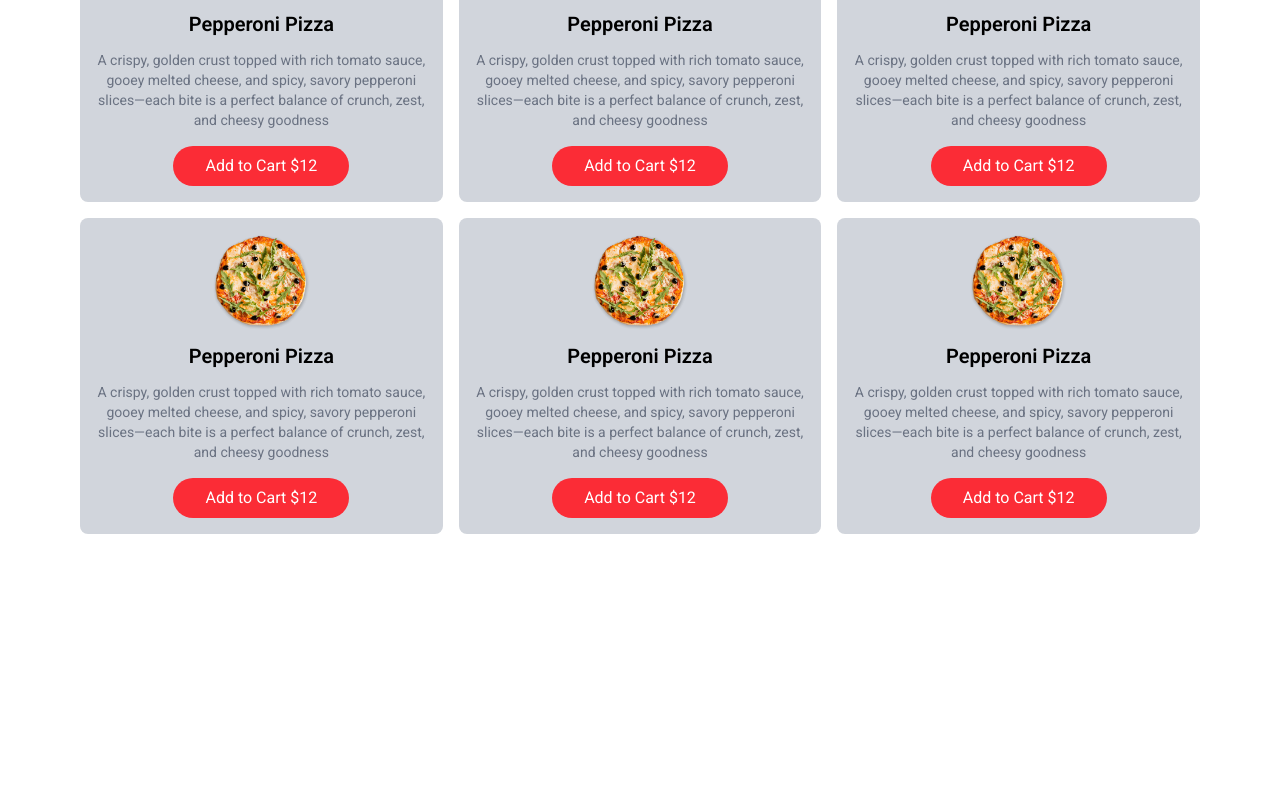
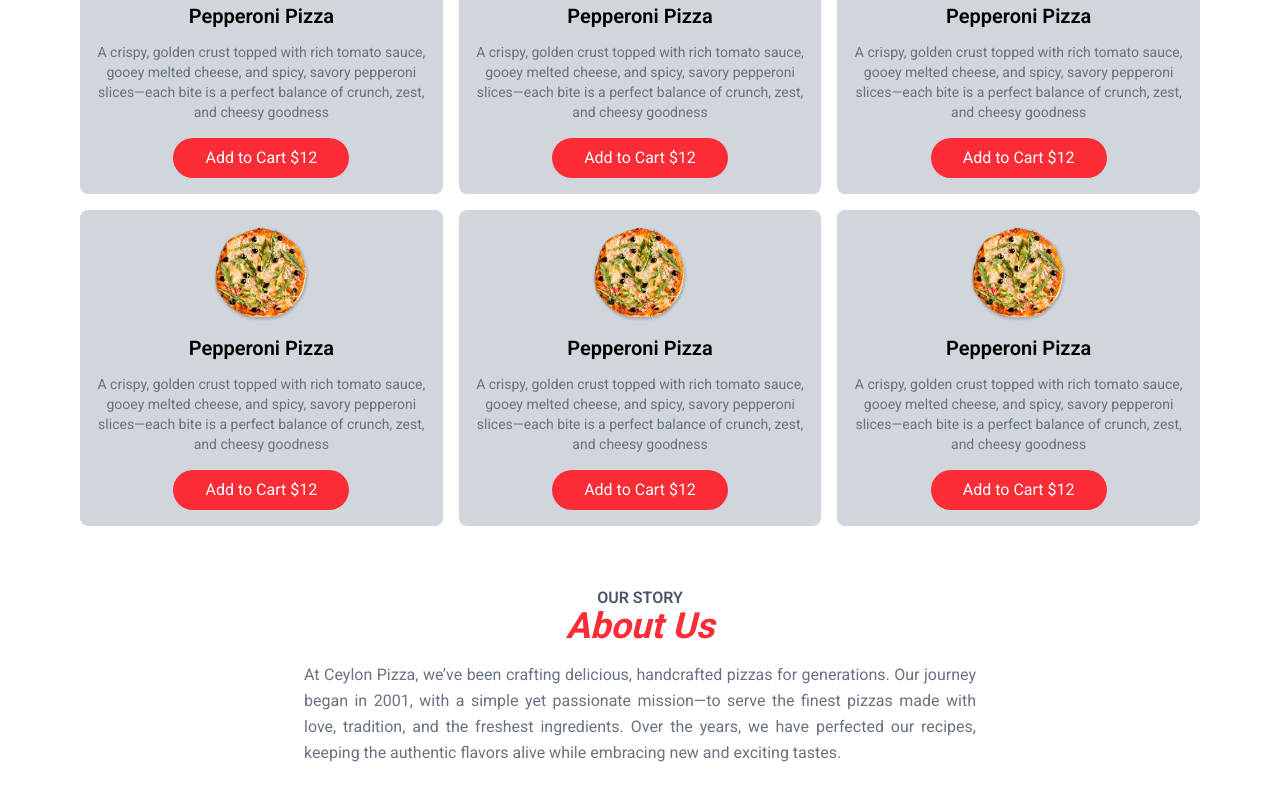
Before and after one commit to Pasan24/Food-Ordering-App, a Next.js app: page / in a window 1280 px wide. Shown: the part 626-1426 px from the top of the page. Before the commit the page ends 1176 px from the top, so only its background shows below. Built offline with nearby package versions, Linux system fonts and the light colour scheme.

Commit message:
added about us section and  sis some styles

```diff
--- a/src/app/page.js
+++ b/src/app/page.js
@@ -3,6 +3,7 @@ import Link from "next/link";
 import Header from "@/components/layout/Header";
 import Hero from "@/components/layout/Hero";
 import HomeMenu from "@/components/layout/HomeMenu";
+import SectionHeaders from "@/components/layout/SectionHeaders";
 
 export default function Home() {
   return (
@@ -10,6 +11,21 @@ export default function Home() {
     <Header/>
     <Hero/>
     <HomeMenu/>
+
+    <section  className='text-center my-16'>
+      <SectionHeaders
+        subHeader={'Our Story'}
+        mainHeader={'About Us'}
+      />
+
+      <p className="max-w-2xl mx-auto mt-4 text-gray-500 text-justify leading-relaxed">
+        At Ceylon Pizza, we’ve been crafting delicious, handcrafted pizzas for generations. Our journey began in 2001,
+        with a simple yet passionate mission—to serve the finest pizzas made with love, tradition, and the
+        freshest ingredients. Over the years, we have perfected our recipes, keeping the authentic flavors alive while
+         embracing new and exciting tastes.
+
+      </p>
+    </section>
     </>
   );
 }
--- a/src/components/layout/HomeMenu.js
+++ b/src/components/layout/HomeMenu.js
@@ -1,6 +1,7 @@
 import React from 'react';
 import Image from 'next/image';
 import MenuItem from '../menu/MenuItem';
+import SectionHeaders from './SectionHeaders';
 
 export default function HomeMenu() {
   return (
@@ -21,8 +22,7 @@ export default function HomeMenu() {
 
       {/* Menu Heading */}
       <div className='text-center mt-6 mb-10'>
-        <h3 className='uppercase text-gray-600 font-semibold'>Check Out</h3>
-        <h3 className='text-red-500 font-bold text-4xl italic'>Menu</h3>
+        <SectionHeaders subHeader={'CheckOut'} mainHeader={'Menu'} />
       </div>
 
       <div className=' grid grid-cols-3 gap-4'>
--- /dev/null
+++ b/src/components/layout/SectionHeaders.js
@@ -0,0 +1,15 @@
+import React from 'react'
+
+export default function SectionHeaders({subHeader,mainHeader}) {
+  return (
+    <>
+        <h3 className='uppercase text-gray-600 font-semibold leading-4'>
+
+          {subHeader}</h3>
+
+          <h3 className='text-red-500 font-bold text-4xl italic'>{mainHeader}</h3>
+
+
+    </>
+  )
+}
```
